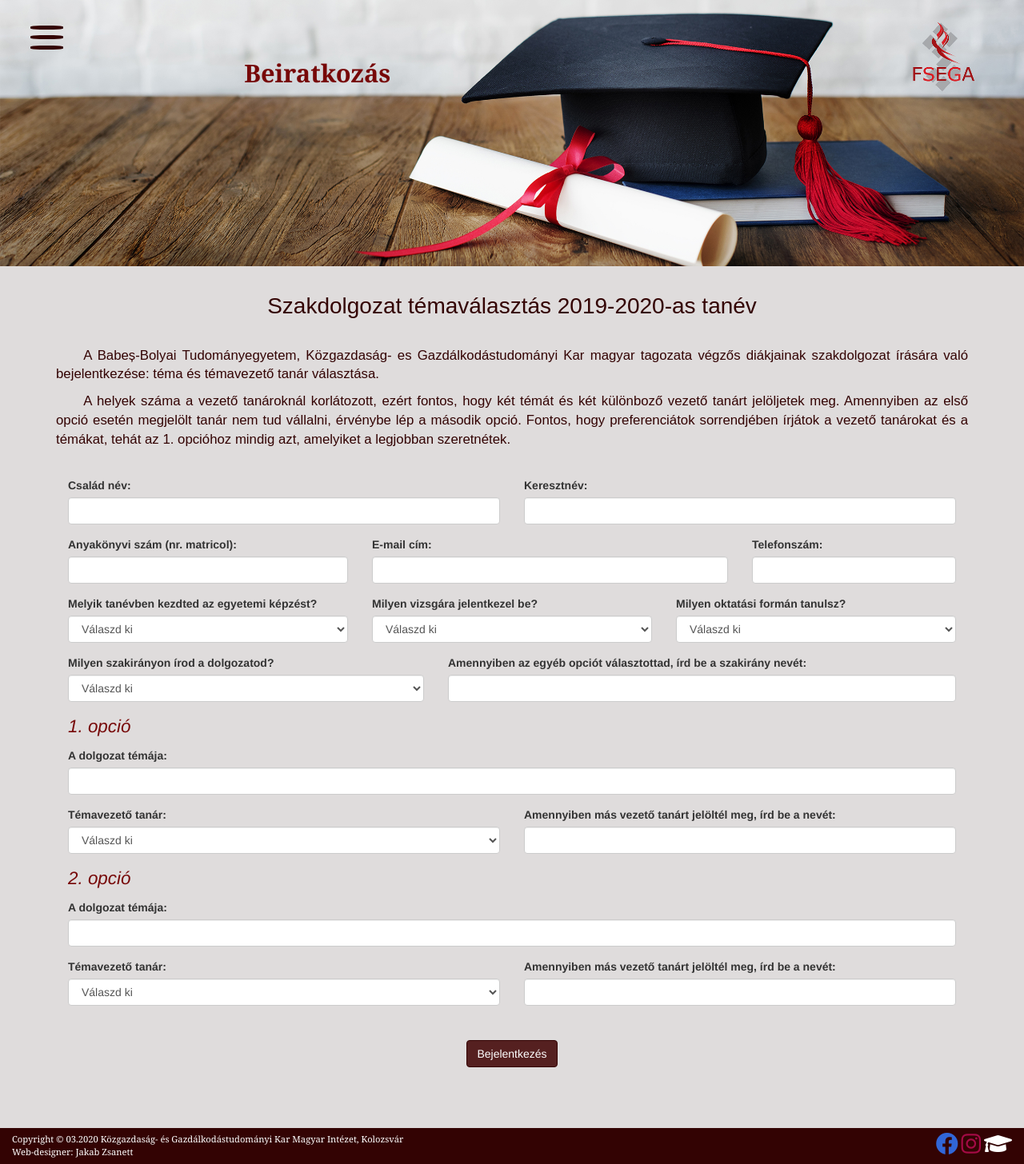
After one commit to zsanett28/Thesis_presentation_for_students, a PHP site: page /Beiratkozas.html in a window 1280 px wide. The commit adds this page. Shown: the whole page at 80% size. Run offline with PHP 8.4, Linux system fonts and the light colour scheme.

Commit message:
form ready

```diff
--- /dev/null
+++ b/Beiratkozas.html
@@ -0,0 +1,274 @@
+<!DOCTYPE html>
+<html lang="hu">
+
+<head>
+    <title>Szakdolgozat - Közgazdaság- és Gazdálkodástudományi Kar, BBTE, Kolozsvár</title>
+    <meta charset="utf-8">
+    <link rel="icon" href="images\icon.png" sizes="16x16" type="image/png">
+    <meta http-equiv="X-UA-Compatible" content="IE=edge">
+    <!--a szelte az oldalnak annyi legyen mint a device oldala, illetve nem modositja a betuk meretet sem-->
+    <meta name="viewport" content="width=device-width, initial-scale=1">
+    <link rel="stylesheet" href="css\bootstrap.min.css">
+    <link rel="stylesheet" href="css\all.css">
+    <link rel="stylesheet" href="css\Szakdolgozat.css">
+</head>
+
+<body>
+
+    <div class="container-back">
+
+        <img class="background" alt="Háttérkép" src="images\ballagas.jpg">
+        <a href="http://hu.econ.ubbcluj.ro/" target="_blank"><img class="fsega-logo" alt="FSEGA logo" src="images\fsega.png"></a>
+
+    </div>
+
+    <div class="container-fluid">
+        <div class="row">
+            <div class="background-text">
+                <div class="col-md-12">
+                    <h1 class="title">Beiratkozás</h1>
+                </div>
+            </div>
+        </div>
+    </div>
+
+    <div class="container-fluid">
+
+        <div class="row">
+            <div class="col-md-12">
+                <div class="container">
+                    <h2 class="form-title">Szakdolgozat témaválasztás 2019-2020-as tanév</h2>
+                    <p class="paragraf">A Babeș-Bolyai Tudományegyetem, Közgazdaság- es Gazdálkodástudományi Kar magyar tagozata végzős
+                        diákjainak szakdolgozat írására való bejelentkezése: téma és témavezető tanár választása.
+                    </p>
+                    <p class="paragraf">A helyek száma a vezető tanároknál korlátozott, ezért fontos, hogy
+                        két témát és két különboző vezető tanárt jelöljetek meg. Amennyiben az első opció esetén megjelölt tanár nem
+                        tud vállalni, érvénybe lép a második opció. Fontos, hogy preferenciátok sorrendjében írjátok a vezető tanárokat és a témákat,
+                        tehát az 1. opcióhoz mindig azt, amelyiket a legjobban szeretnétek.
+                    </p>
+                    <form>
+
+                        <div class="form-row">
+                            <div class="form-group col-md-6">
+                                <label>Család név:</label>
+                                <input type="text" class="form-control">
+                            </div>
+                            <div class="form-group col-md-6">
+                                <label>Keresztnév:</label>
+                                <input type="text" class="form-control">
+                            </div>
+                        </div>
+
+                        <div class="form-row">
+                            <div class="form-group col-md-4">
+                                <label>Anyakönyvi szám (nr. matricol):</label>
+                                <input type="text" class="form-control">
+                            </div>
+                            <div class="form-group col-md-5">
+                                <label>E-mail cím:</label>
+                                <input type="text" class="form-control">
+                            </div>
+                            <div class="form-group col-md-3">
+                                <label>Telefonszám:</label>
+                                <input type="text" class="form-control">
+                            </div>
+                        </div>
+
+                        <div class="form-row">
+                            <div class="form-group col-md-4">
+                                <label>Melyik tanévben kezdted az egyetemi képzést?</label>
+                                <select class="form-control">
+                                    <option selected>Válaszd ki</option>
+                                    <option>2018/2019</option>
+                                    <option>2017/2018</option>
+                                    <option>2016/2017</option>
+                                    <option>2015/2016</option>
+                                    <option>2014/2015</option>
+                                    <option>2013/2014</option>
+                                    <option>2012/2013</option>
+                                    <option>2011/2012</option>
+                                    <option>2010/2011</option>
+                                </select>
+                            </div>
+                            <div class="form-group col-md-4">
+                                <label>Milyen vizsgára jelentkezel be?</label>
+                                <select class="form-control">
+                                    <option selected>Válaszd ki</option>
+                                    <option>2020 februári szesszió</option>
+                                    <option>2020 júliusi szesszió</option>
+                                </select>
+                            </div>
+                            <div class="form-group col-md-4">
+                                <label>Milyen oktatási formán tanulsz?</label>
+                                <select class="form-control">
+                                    <option selected>Válaszd ki</option>
+                                    <option>Nappali képzés</option>
+                                    <option>Távoktatás</option>
+                                </select>
+                            </div>
+                        </div>
+
+                        <div class="form-row">
+                            <div class="form-group col-md-5">
+                                <label>Milyen szakirányon írod a dolgozatod?</label>
+                                <select class="form-control">
+                                    <option selected>Válaszd ki</option>
+                                    <option>Gazdasági informatika</option>
+                                    <option>Marketing</option>
+                                    <option>Menedzsment</option>
+                                    <option>Pénzügy és bank</option>
+                                    <option>Egyéb</option>
+                                </select>
+                            </div>
+                            <div class="form-group col-md-7">
+                                <label>Amennyiben az egyéb opciót választottad, írd be a szakirány nevét:</label>
+                                <input type="text" class="form-control">
+                            </div>
+                        </div>
+
+                        <div class="form-row">
+                            <div class="form-group col-md-12">
+                                <p class="option-paragraf">1. opció</p>
+                                <label>A dolgozat témája:</label>
+                                <input type="text" class="form-control">
+                            </div>
+                        </div>
+
+                        <div class="form-row">
+                            <div class="form-group col-md-6">
+                                <label>Témavezető tanár:</label>
+                                <select class="form-control">
+                                    <option selected>Válaszd ki</option>
+                                    <option>dr. Alt Mónika-Anetta</option>
+                                    <option>dr. Avornicului Mihai-Constantin</option>
+                                    <option>dr. Cardoș Ildikó-Réka</option>
+                                    <option>dr. Fekete-Pali-Pista Szilveszter</option>
+                                    <option>dr. Györfy Lehel-Zoltán</option>
+                                    <option>dr. Horváth Réka</option>
+                                    <option>dr. Juhász Jácint-Attila</option>
+                                    <option>dr. Kerekes Kinga</option>
+                                    <option>dr. Kovács Gyöngyvér-Emese</option>
+                                    <option>dr. Nagy Bálint-Zsolt</option>
+                                    <option>dr. Rácz Béla-Gergely</option>
+                                    <option>dr. Săplăcan Zsuzsa</option>
+                                    <option>dr. Seer László</option>
+                                    <option>dr. Szabó Tünde Petra</option>
+                                    <option>dr. Szász Levente</option>
+                                    <option>dr. Székely Imre</option>
+                                    <option>drd. Benedek Botond</option>
+                                    <option>Más vezető tanár</option>
+                                </select>
+                            </div>
+                            <div class="form-group col-md-6">
+                                <label>Amennyiben más vezető tanárt jelöltél meg, írd be a nevét:</label>
+                                <input type="text" class="form-control">
+                            </div>
+                        </div>
+
+                        <div class="form-row">
+                            <div class="form-group col-md-12">
+                                <p class="option-paragraf">2. opció</p>
+                                <label>A dolgozat témája:</label>
+                                <input type="text" class="form-control">
+                            </div>
+                        </div>
+
+                        <div class="form-row">
+                            <div class="form-group col-md-6">
+                                <label>Témavezető tanár:</label>
+                                <select class="form-control">
+                                    <option selected>Válaszd ki</option>
+                                    <option>dr. Alt Mónika-Anetta</option>
+                                    <option>dr. Avornicului Mihai-Constantin</option>
+                                    <option>dr. Cardoș Ildikó-Réka</option>
+                                    <option>dr. Fekete-Pali-Pista Szilveszter</option>
+                                    <option>dr. Györfy Lehel-Zoltán</option>
+                                    <option>dr. Horváth Réka</option>
+                                    <option>dr. Juhász Jácint-Attila</option>
+                                    <option>dr. Kerekes Kinga</option>
+                                    <option>dr. Kovács Gyöngyvér-Emese</option>
+                                    <option>dr. Nagy Bálint-Zsolt</option>
+                                    <option>dr. Rácz Béla-Gergely</option>
+                                    <option>dr. Săplăcan Zsuzsa</option>
+                                    <option>dr. Seer László</option>
+                                    <option>dr. Szabó Tünde Petra</option>
+                                    <option>dr. Szász Levente</option>
+                                    <option>dr. Székely Imre</option>
+                                    <option>drd. Benedek Botond</option>
+                                    <option>Más vezető tanár</option>
+                                </select>
+                            </div>
+                            <div class="form-group col-md-6">
+                                <label>Amennyiben más vezető tanárt jelöltél meg, írd be a nevét:</label>
+                                <input type="text" class="form-control">
+                            </div>
+                        </div>
+
+                        <div class="form-row">
+                            <div class="form-group col-md-12">
+                                <button type="submit" class="btn btn-default center-block">Bejelentkezés</button>
+                            </div>
+                        </div>
+
+                    </form>
+                </div>
+            </div>
+        </div>
+
+    </div>
+
+    <div class="container-fluid">
+        <div class="menu">
+            <nav class="navigacio">
+                <div class="hamburger">
+                    <div class="sor sor-1"></div>
+                    <div class="sor sor-2"></div>
+                    <div class="sor sor-3"></div>
+                </div>
+
+                <ul class="list-unstyled">
+                    <li class="list-item1">
+                        <a href="Kezdooldal.html" class ="menulink">Kezdőoldal</a>
+                    </li>
+                    <li class="list-item1">
+                        <a href="Beiratkozas.html" class ="menulink">Beiratkozás</a>
+                    </li>
+                    <li class="list-item1">
+                        <a href="Szakdolgozat.html" class ="menulink">Szakdolgozat</a>
+                    </li>
+                    <li class="list-item1">
+                        <a href="#" class ="menulink">Záróvizsga</a>
+                    </li>
+                    <li class="list-item1">
+                        <a href="Fontos_datumok.html" class ="menulink">Fontos határidők</a>
+                    </li>
+                    <li class="list-item1">
+                        <a href="#" class ="menulink">Gyakran feltett kérdések</a>
+                    </li>
+                    <li class="list-item1">
+                        <a href="Kapcsolat.html" class ="menulink">Kapcsolat</a>
+                    </li>
+                </ul>
+
+            </nav>
+        </div>
+    </div>
+
+    <footer class="container-fluid">
+        <div class="row">
+            <div class="col-sm-9 footer-text">
+                <p><a href="Kezdooldal.html">Copyright © 03.2020 Közgazdaság- és Gazdálkodástudományi Kar Magyar Intézet, Kolozsvár</a></p>
+                <p>Web-designer: Jakab Zsanett</p>
+            </div>
+            <div class="col-sm-3 footer-icons">
+                <a href="https://www.facebook.com/bbte.kozgaz/" target="_blank"><i class="fab fa-facebook fa-2x"></i></a>
+                <a href="https://www.instagram.com/bbte.kozgaz/" target="_blank"><i class="fab fa-instagram fa-2x"></i></a>
+                <a href="https://www.ubbcluj.ro/hu/" target="_blank"><i class="fas fa-graduation-cap fa-2x"></i></a>
+            </div>
+        </div>
+    </footer>
+
+    <script src="js\Szakdolgozat.js"></script>
+
+
+</body>
--- a/Fontos_datumok.html
+++ b/Fontos_datumok.html
@@ -98,7 +98,7 @@
                         <a href="Kezdooldal.html" class ="menulink">Kezdőoldal</a>
                     </li>
                     <li class="list-item1">
-                        <a href="#" class ="menulink">Beiratkozás</a>
+                        <a href="Beiratkozas.html" class ="menulink">Beiratkozás</a>
                     </li>
                     <li class="list-item1">
                         <a href="Szakdolgozat.html" class ="menulink">Szakdolgozat</a>
--- a/Kapcsolat.html
+++ b/Kapcsolat.html
@@ -62,7 +62,7 @@
                         <a href="Kezdooldal.html" class ="menulink">Kezdőoldal</a>
                     </li>
                     <li class="list-item1">
-                        <a href="#" class ="menulink">Beiratkozás</a>
+                        <a href="Beiratkozas.html" class ="menulink">Beiratkozás</a>
                     </li>
                     <li class="list-item1">
                         <a href="Szakdolgozat.html" class ="menulink">Szakdolgozat</a>
--- a/Kezdooldal.html
+++ b/Kezdooldal.html
@@ -81,7 +81,7 @@
                         <a href="Kezdooldal.html" class ="menulink">Kezdőoldal</a>
                     </li>
                     <li class="list-item1">
-                        <a href="#" class ="menulink">Beiratkozás</a>
+                        <a href="Beiratkozas.html" class ="menulink">Beiratkozás</a>
                     </li>
                     <li class="list-item1">
                         <a href="Szakdolgozat.html" class ="menulink">Szakdolgozat</a>
--- a/Szakdolgozat.html
+++ b/Szakdolgozat.html
@@ -124,7 +124,7 @@
                         <a href="Kezdooldal.html" class ="menulink">Kezdőoldal</a>
                     </li>
                     <li class="list-item1">
-                        <a href="#" class ="menulink">Beiratkozás</a>
+                        <a href="Beiratkozas.html" class ="menulink">Beiratkozás</a>
                     </li>
                     <li class="list-item1">
                         <a href="Szakdolgozat.html" class ="menulink">Szakdolgozat</a>
--- a/css/Szakdolgozat.css
+++ b/css/Szakdolgozat.css
@@ -579,3 +579,45 @@ footer{
     text-decoration: underline;
     color: rgb(119, 8, 8);
 }
+
+.single-paragraf{
+    font-size: 120%;
+    color: rgb(51, 3, 3);
+    font-family: Arial;
+    text-align: justify;
+    text-indent: 3%;
+    margin-top: 3%;
+}
+
+form {
+    margin-top: 3%;
+}
+
+.form-title{
+    font-size: 200%;
+    color: rgb(51, 3, 3);
+    font-family: Arial;
+    text-align: center;
+    margin-top: 3%;
+    margin-bottom: 3%;
+}
+
+.option-paragraf{
+    color: rgb(119, 8, 8);
+    font-size: 160%;
+    font-style: italic;
+}
+.btn-default{
+    background-color: rgba(63, 1, 1, 0.856);
+    border-color: rgb(51, 3, 3);
+    color: white;
+    align: center;
+    margin-top: 2em;
+    margin-bottom: 3em;
+}
+
+.btn-default:hover{
+    background-color: rgba(70, 8, 8, 0.767);
+    border-color: rgb(51, 3, 3);
+    color: white;
+}
```
